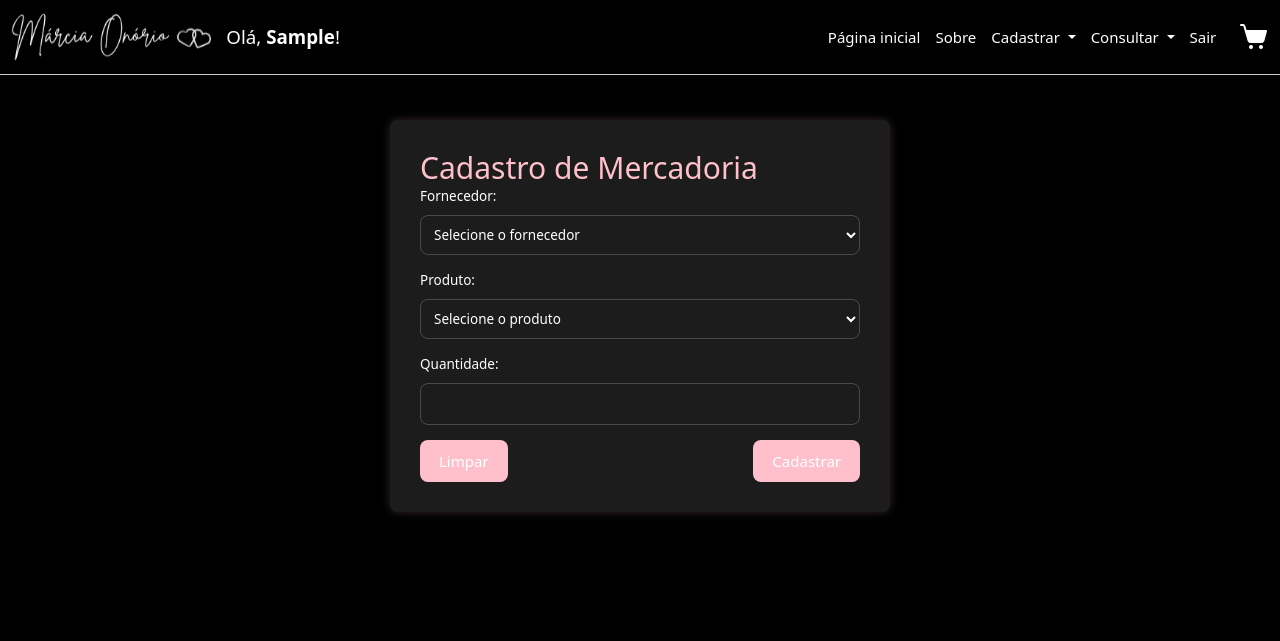
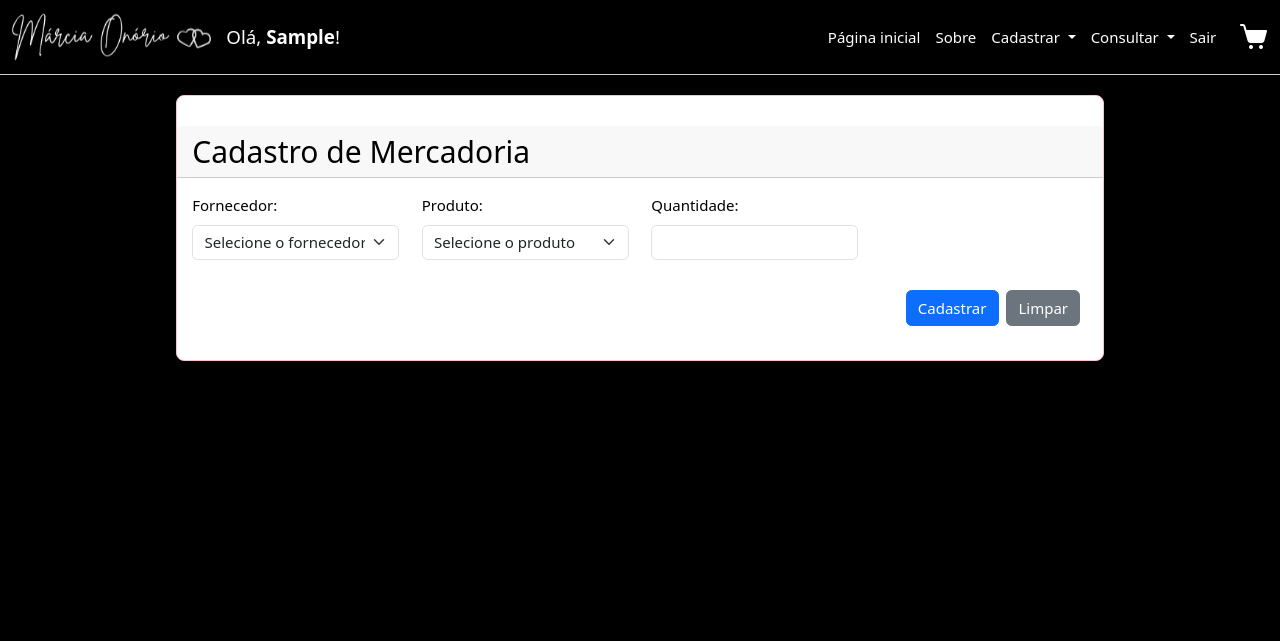
Before and after one commit to NartsissRibeiro/TCC-OculosMarciaOnorio, a PHP site: page /views/mercadoria/new.php in a window 1280 px wide. Shown: the top 641 px of the page. Run offline with PHP 8.4, Linux system fonts and the light colour scheme; the visitor is signed in with stand-in values (Sample User, id 1); data that the repository does not hold is empty.

Commit message:
alterações no css

```diff
--- a/Controller/Session/session.php
+++ b/Controller/Session/session.php
@@ -1,6 +1,14 @@
 <?php
 class SessionController {
+
+    private static function startSession() {
+        if (session_status() === PHP_SESSION_NONE) {
+            session_start();
+        }
+    }
+
     public static function login($iduser, $name, $email, $tipo) {
+        self::startSession();
         $_SESSION['id_user'] = $iduser;
         $_SESSION['nome_user'] = $name;
         $_SESSION['email_user'] = $email;
@@ -8,23 +16,28 @@ class SessionController {
     }
 
     public static function logout() {
+        self::startSession();
         session_unset();
         session_destroy();
     }
 
     public static function isLoggedIn() {
+        self::startSession();
         return isset($_SESSION['id_user']);
     }
 
     public static function getUserId() {
+        self::startSession();
         return $_SESSION['id_user'] ?? null;
     }
 
     public static function getUserName() {
+        self::startSession();
         return $_SESSION['nome_user'] ?? null;
     }
 
     public static function getUserTipo() {
+        self::startSession();
         return $_SESSION['tipo_user'] ?? 'deslogado';
     }
 }
--- a/Controller/produto/new.php
+++ b/Controller/produto/new.php
@@ -4,8 +4,8 @@ include "../../db/conexao.php";
 $name_produto = $_POST['name'];
 $price_produto = $_POST['price'];
 
-// Configurações para upload de imagem
-$target_dir = "../../assets/img/"; // Diretório onde as imagens serão salvas
+
+$target_dir = "../../assets/img/";
 $image_name = "";
 
 if (isset($_FILES['image']) && $_FILES['image']['error'] == 0) {
--- a/assets/css/style.css
+++ b/assets/css/style.css
@@ -69,32 +69,12 @@ section {
     transform: scale(1.2);
 }
 
-/* botoes */
-.btn {
-    background: var(--main-color);
-    color: var(--white);
-    padding: 0.8rem 2rem;
-    font-size: 1.3rem;
-    border-radius: var(--radius);
-    display: inline-block;
-    cursor: pointer;
-    transition: var(--transition);
-    text-decoration: none;
-}
-
-.btn:hover {
-    background: transparent;
-    color: var(--main-color);
-    border: 0.1rem solid var(--main-color);
-}
-
 /* home */
 .home-container {
     background: url("../img/beautiful-african-woman-monochrome-portrait (1).jpg") center/cover no-repeat;
     display: flex;
     align-items: center;
     min-height: 110vh;
-    margin-top: 80px;
 }
 .home-container .content {
     max-width: 60rem;
@@ -345,3 +325,54 @@ input:focus {
     font-size: 1rem;
     padding: 0.6rem 1.2rem;
 }
+
+/* Card branco */
+.card {
+    padding-top: 30px;
+    display: flex;
+    justify-content: center;
+    background-color: #fff; /* fundo branco */
+    color: #000; /* texto preto */
+    border: 1px solid var(--main-color);
+    border-radius: var(--radius);
+}
+
+/* Título do card */
+.card-header h2 {
+    margin: 0;
+    color: #000; /* preto, em vez de rosa */
+}
+
+/* Form mais organizado */
+form .row {
+    margin-bottom: 1rem;
+}
+
+form .col-md-6,
+form .col-md-4,
+form .col-md-12 {
+    margin-bottom: 1rem;
+}
+
+/* Botões da home/principal em rosa */
+.home-container .btn,
+.menu .btn,
+.about .btn {
+    background: var(--main-color);
+    color: var(--white);
+    padding: 0.8rem 2rem;
+    font-size: 1.3rem;
+    border-radius: var(--radius);
+    display: inline-block;
+    cursor: pointer;
+    transition: var(--transition);
+    text-decoration: none;
+}
+
+.home-container .btn:hover,
+.menu .btn:hover,
+.about .btn:hover {
+    background: transparent;
+    color: var(--main-color);
+    border: 0.1rem solid var(--main-color);
+}
--- a/views/fornecedor/new.php
+++ b/views/fornecedor/new.php
@@ -2,7 +2,6 @@
 include '../partials/header.php';
 include '../partials/navbar.php';
 include '../../db/conexao.php';
-session_start();
 ?>
 <div class="container">
     <div class="row">
--- a/views/mercadoria/new.php
+++ b/views/mercadoria/new.php
@@ -12,7 +12,10 @@ $sql_produto = "SELECT id_produto, nome_produto FROM produto";
 $result_produto = $conexao->query($sql_produto);
 ?>
 
-<section class="container-form">
+<div class="container mt-5">
+    <div class="row justify-content-center">
+        <div class="col-md-10">
+            <div class="card">
                 <div class="card-header">
                     <h2>Cadastro de Mercadoria</h2>
                 </div>
@@ -22,10 +25,11 @@ $result_produto = $conexao->query($sql_produto);
 
                         <form action="../../Controller/mercadoria/new.php" method="post" enctype="multipart/form-data">
 
+                            <div class="row">
                                 <!-- Fornecedor -->
-      <div class="mb-3">
+                                <div class="col-md-3 mb-3">
                                     <label for="id_fornecedor" class="form-label">Fornecedor:</label>
-        <select id="id_fornecedor" name="id_fornecedor" required>
+                                    <select id="id_fornecedor" name="id_fornecedor" class="form-select" required>
                                         <option value="" selected disabled>Selecione o fornecedor</option>
                                         <?php
                                         if ($result_fornecedor && $result_fornecedor->num_rows > 0) {
@@ -40,9 +44,9 @@ $result_produto = $conexao->query($sql_produto);
                                 </div>
 
                                 <!-- Produto -->
-      <div class="mb-3">
+                                <div class="col-md-3 mb-3">
                                     <label for="id_produto" class="form-label">Produto:</label>
-        <select id="id_produto" name="id_produto" required>
+                                    <select id="id_produto" name="id_produto" class="form-select" required>
                                         <option value="" selected disabled>Selecione o produto</option>
                                         <?php
                                         if ($result_produto && $result_produto->num_rows > 0) {
@@ -57,23 +61,27 @@ $result_produto = $conexao->query($sql_produto);
                                 </div>
 
                                 <!-- Quantidade -->
-      <div class="mb-3">
+                                <div class="col-md-3 mb-3">
                                     <label for="quantidade" class="form-label">Quantidade:</label>
-        <input type="number" id="quantidade" name="quantidade" min="0" max="999" required>
+                                    <input type="number" id="quantidade" name="quantidade" class="form-control" min="0" max="999" required>
                                 </div>
 
                             <!-- Botões -->
-      <div class="d-flex justify-content-between">
-        <button type="reset" class="btn">Limpar</button>
-        <button type="submit" class="btn">Cadastrar</button>
+                            <div class="d-flex justify-content-end">
+                                <button type="submit" class="btn btn-primary mt-3 mb-1 me-2">Cadastrar</button>
+                                <button type="reset" class="btn btn-secondary mt-3 mb-1 me-2">Limpar</button>
                             </div>
                         </form>
 
-        </div>
                     <?php else: ?>
-    <div class="alert alert-warning" role="alert">
+                        <div class='alert alert-warning' role='alert'>
                             Usuário não está logado. Por favor, faça login de admin para acessar essa aba.
                         </div>
                     <?php endif; ?>
+                </div>
+            </div>
+        </div>
+    </div>
+</div>
 
-</section>
+<?php include '../partials/footer.php'; ?>
--- a/views/partials/header.php
+++ b/views/partials/header.php
@@ -1,5 +1,4 @@
 <?php
-session_start();
 
 require_once('../../Controller/Session/session.php');
 
@@ -16,5 +15,10 @@ if(isset($_GET['logout']) && $_GET['logout'] === 'true'){
     <title>Márcia Onorio</title>
     <link href="https://cdn.jsdelivr.net/npm/bootstrap@5.3.7/dist/css/bootstrap.min.css" rel="stylesheet" integrity="sha384-LN+7fdVzj6u52u30Kp6M/trliBMCMKTyK833zpbD+pXdCLuTusPj697FH4R/5mcr" crossorigin="anonymous">
     <link rel="stylesheet" href="../../assets/css/style.css">
+    <style>
+        body {
+            padding-top: 50px;
+        }
+    </style>
   </head>
   <body>
--- a/views/partials/navbar.php
+++ b/views/partials/navbar.php
@@ -1,16 +1,4 @@
 <?php require_once '../../Controller/session/session.php'; ?>
-<!doctype html>
-<html lang="pt-br">
-  <head>
-    <meta charset="utf-8">
-    <meta name="viewport" content="width=device-width, initial-scale=1">
-    <title>Navbar</title>
-    <link href="https://cdn.jsdelivr.net/npm/bootstrap@5.3.7/dist/css/bootstrap.min.css" rel="stylesheet" integrity="sha384-LN+7fdVzj6u52u30Kp6M/trliBMCMKTyK833zpbD+pXdCLuTusPj697FH4R/5mcr" crossorigin="anonymous">
-    <link rel="stylesheet" href="../../assets/css/style.css">
-  </head>
-  <body>
-    <?php
-?>
 <nav class="navbar navbar-expand-lg bg-dark navbar-dark fixed-top">
   <div class="container-fluid">
     <a class="navbar-brand" href="../telainicial/index.php">
@@ -74,6 +62,3 @@
     </div>
   </div>
 </nav>
-    <script src="https://cdn.jsdelivr.net/npm/bootstrap@5.3.7/dist/js/bootstrap.bundle.min.js" integrity="sha384-ndDqU0Gzau9qJ1lfW4pNLlhNTkCfHzAVBReH9diLvGRem5+R9g2FzA8ZGN954O5Q" crossorigin="anonymous"></script>
-  </body>
-</html>
--- a/views/pedido/sucesso.php
+++ b/views/pedido/sucesso.php
@@ -1,5 +1,4 @@
 <?php
-session_start();
 include_once "../../Controller/Session/Session.php";
 include "../../db/conexao.php";
 
--- a/views/telainicial/index.php
+++ b/views/telainicial/index.php
@@ -1,5 +1,6 @@
 <?php include '../partials/header.php'; ?>
 <?php include '../partials/navbar.php'; ?>
+
 <body>
     <?php include '../partials/navbar.php' ?>
     <div class="home-container">
```
Also changed, not shown: views/carrinho/index.php (+5 -2 lines), views/produto/new.php (+10 -11 lines). Lines whose indentation alone changed are shown as unchanged.
